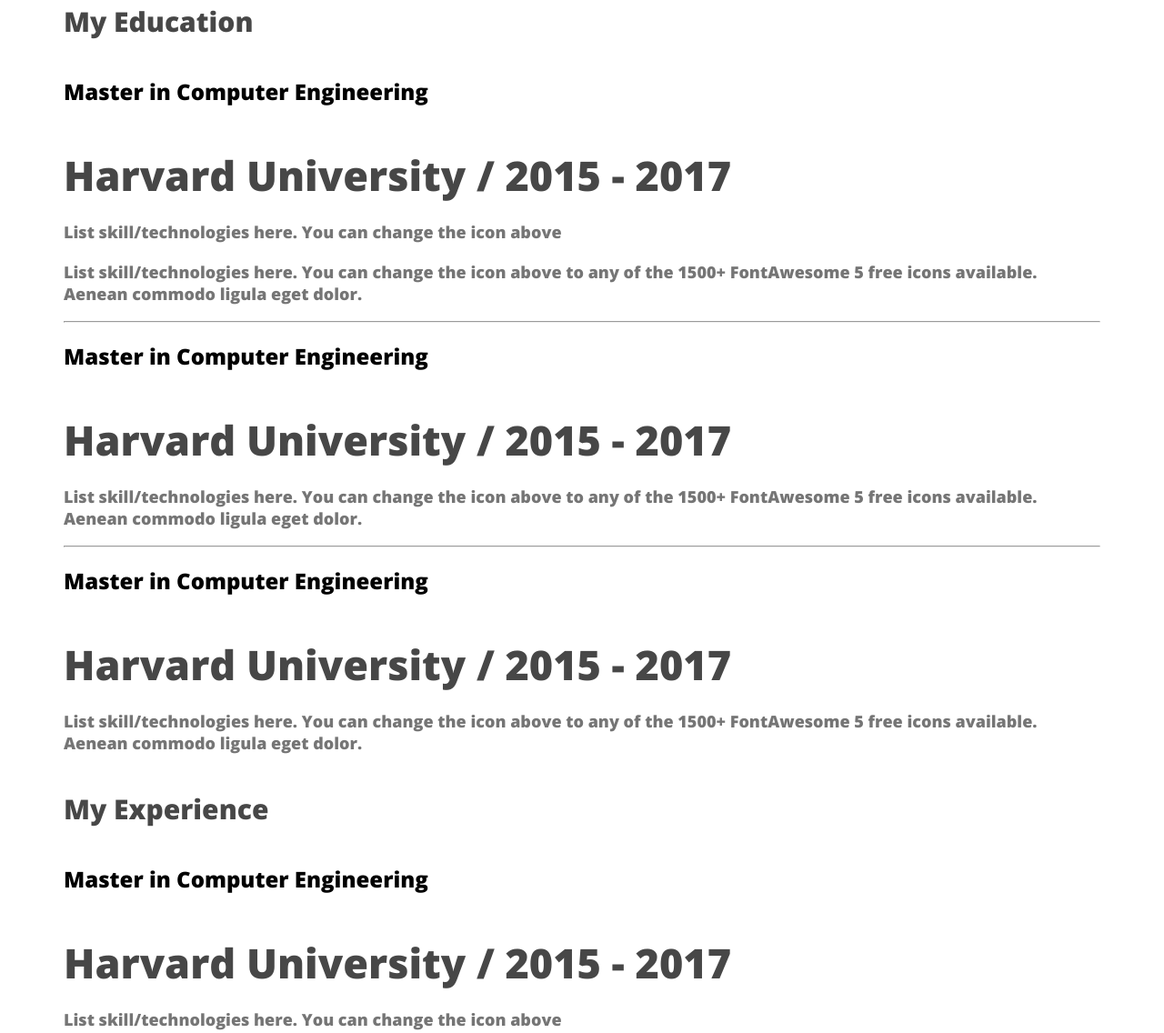
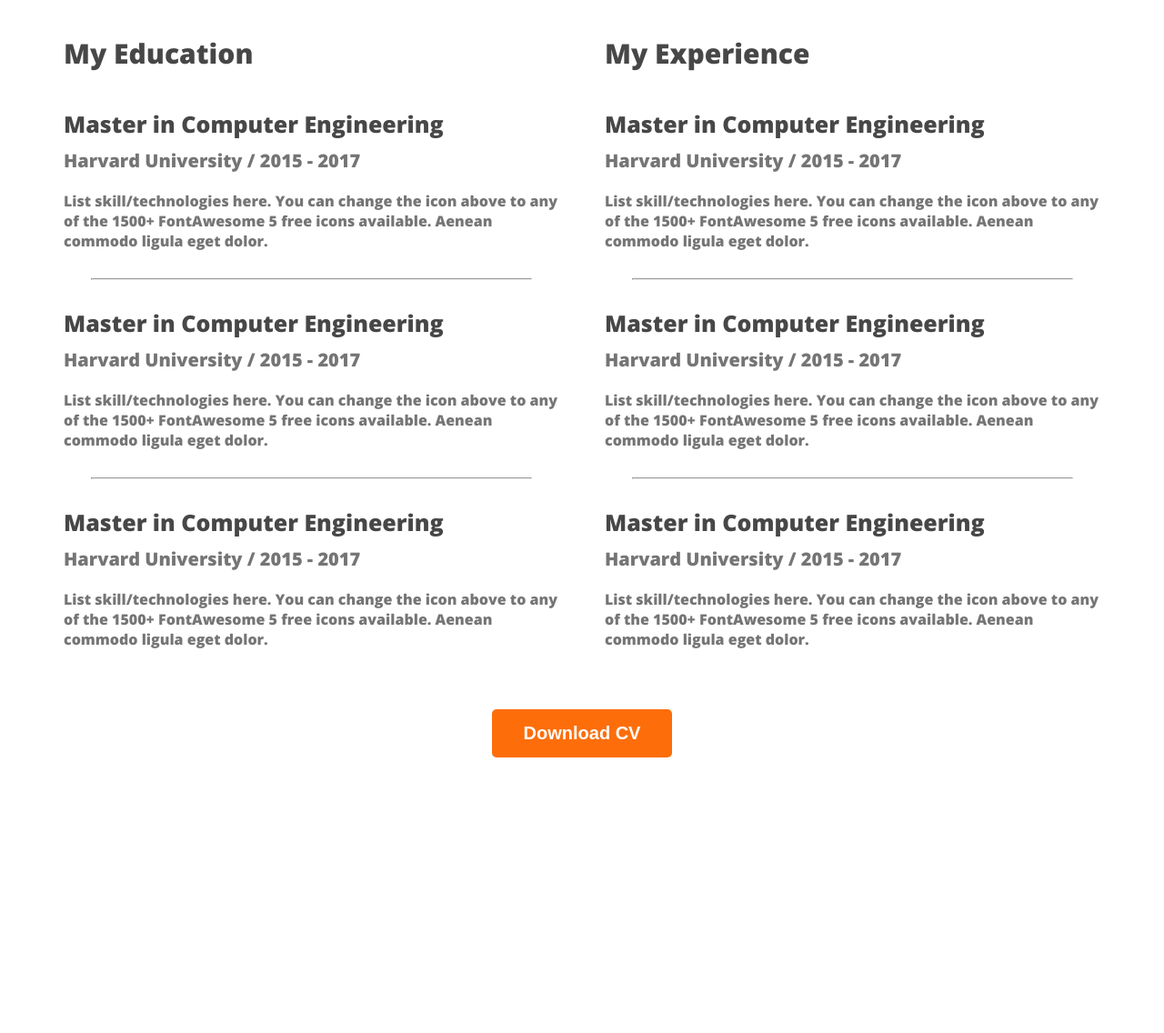
Before and after one commit to Safi022/webdeveloper-portfolio, a plain HTML site: page index.html in a window 1280 px wide. Shown: the part 2517-3653 px from the top of the page at 91% size. After the commit the page ends 3480 px from the top, so only its background shows below. Drawn offline with nearby package versions, Linux system fonts and the light colour scheme.

Commit message:
finished the resuming section

```diff
--- a/Styles/portfolio.css
+++ b/Styles/portfolio.css
@@ -128,9 +128,49 @@ main section{
 }
 .resume-column-title{
     color: var(--dark-02, #474747);
-font-family: Open Sans;
+/* font-family: Open Sans; */
 font-size: 30px;
-font-style: normal;
+/* font-style: normal; */
 font-weight: 700;
-line-height: normal;
+/* line-height: normal; */
 }
+.rc{
+    display: flex;
+    gap: 50px;
+}
+.resume-item-description{
+    color: var(--dark-03, #757575);
+/* font-family: Open Sans; */
+font-size: 16px;
+/* font-style: normal; */
+font-weight: 400;
+/* line-height: 28px; 175% */
+}
+.resume-item-institute{
+    color: var(--dark-03, #757575);
+/* font-family: Open Sans; */
+font-size: 20px;
+/* font-style: normal; */
+font-weight: 600;
+/* line-height: normal; */
+}
+.resume-item-title{
+    color: var(--dark-02, #474747);
+/* font-family: Open Sans; */
+font-size: 25px;
+/* font-style: normal; */
+font-weight: 700;
+/* line-height: normal; */
+margin-bottom: 10px;
+}
+.rc hr{
+    margin: 30px;
+}
+.resume-item-institute{
+    margin-bottom: 20px;
+    margin-top: 0px;
+}
+.down-cv{
+    text-align: center;
+    margin-top: 50px;
+}
--- a/index.html
+++ b/index.html
@@ -87,13 +87,14 @@
     </section>
     <section>
         <h3 class="sec-title">A Summary of My Resume</h3>
+        <div class="rc">
         <div class="resume-column">
             <h4 class="resume-column-title">My Education</h4>
             <div class="resume-item">
                 <h2 class="resume-item-title">Master in Computer Engineering</h2>
                 <h3 class="resume-item-institute">Harvard University / 2015 - 2017</h3>
-                <p class="resume-item-description">List skill/technologies here. You can change the icon above
-                    <p class="">List skill/technologies here. You can change the icon above
+                <!-- <p class="resume-item-description">List skill/technologies here. You can change the icon above  -->
+                    <p class="resume-item-description">List skill/technologies here. You can change the icon above
                     to any of the 1500+ FontAwesome 5 free icons available. Aenean commodo ligula eget dolor.</p>
             </div>
             <hr>
@@ -116,8 +117,8 @@
             <div class="resume-item">
                 <h2 class="resume-item-title">Master in Computer Engineering</h2>
                 <h3 class="resume-item-institute">Harvard University / 2015 - 2017</h3>
-                <p class="resume-item-description">List skill/technologies here. You can change the icon above
-                    <p class="">List skill/technologies here. You can change the icon above
+                <!-- <p class="resume-item-description">List skill/technologies here. You can change the icon above  -->
+                    <p class="resume-item-description">List skill/technologies here. You can change the icon above
                     to any of the 1500+ FontAwesome 5 free icons available. Aenean commodo ligula eget dolor.</p>
             </div>
             <hr>
@@ -135,6 +136,10 @@
                     to any of the 1500+ FontAwesome 5 free icons available. Aenean commodo ligula eget dolor.</p>
             </div>
         </div>
+    </div>
+    <div class="down-cv">
+        <button class="btn">Download CV</button>
+    </div>
     </section>
     </main>
     <footer>
```
